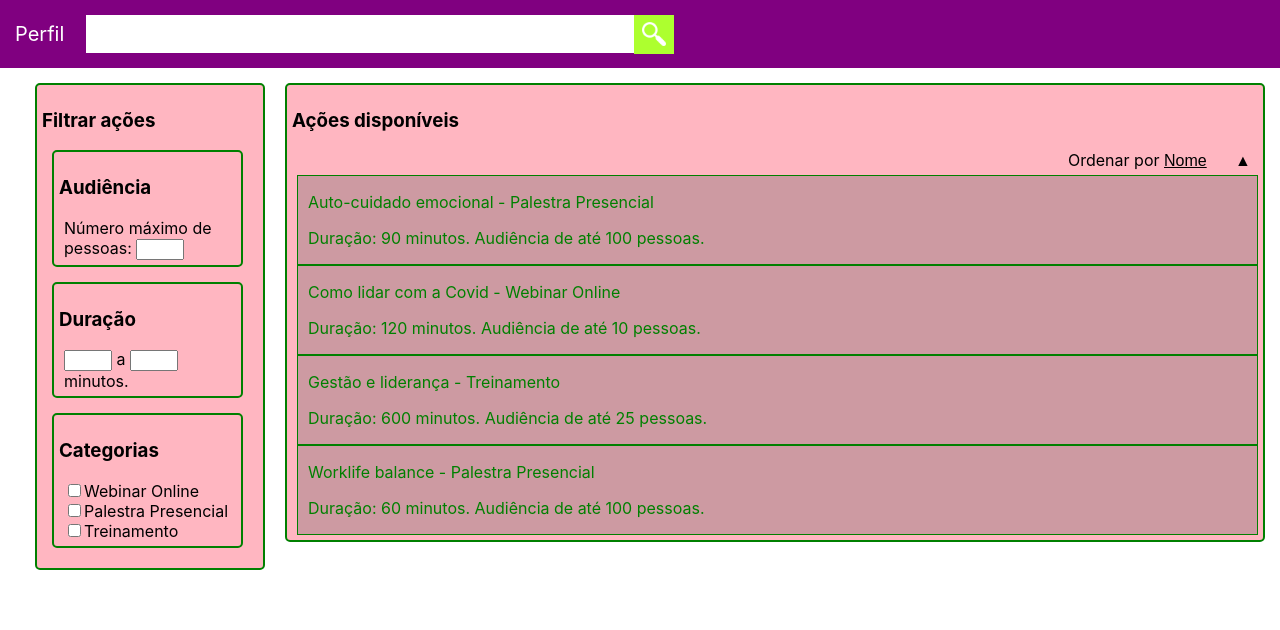
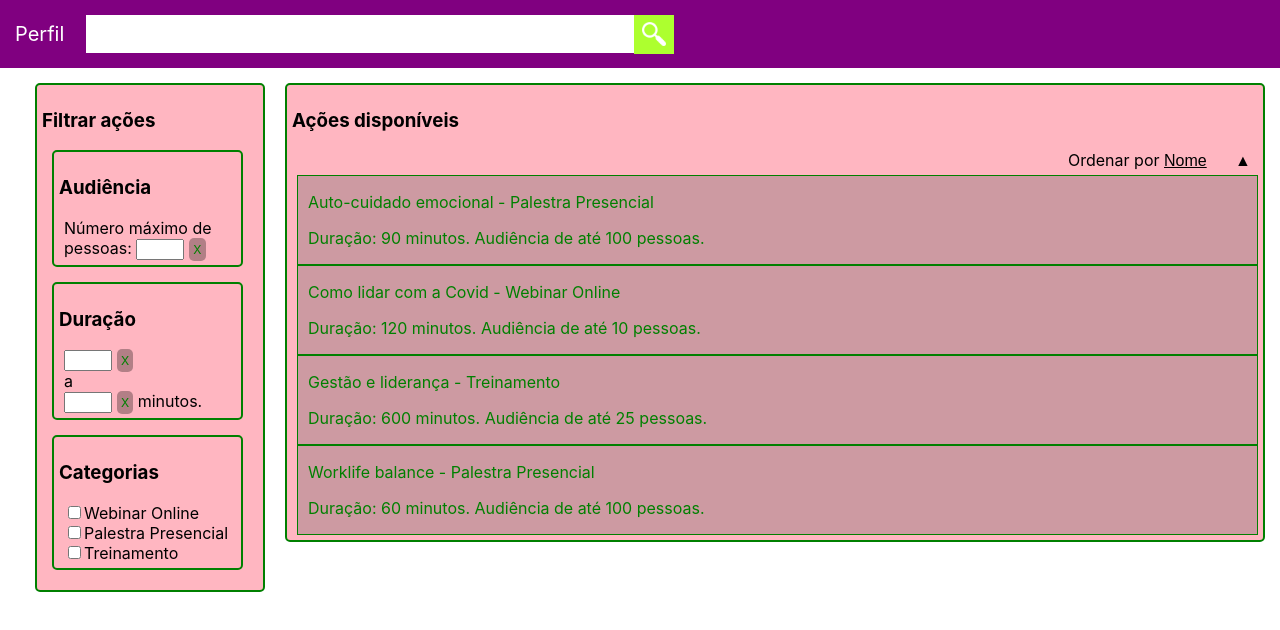
Before and after one commit to pedroqueiroga/moodar-selecao, a React (Create React App) app: page /search in a window 1280 px wide. Shown: the top 630 px of the page. Built offline with nearby package versions, Linux system fonts and the light colour scheme.

Commit message:
Implements duration filter
and button to clean filter

```diff
--- a/src/components/SearchPage/FilterBox/FilterBox.module.css
+++ b/src/components/SearchPage/FilterBox/FilterBox.module.css
@@ -1,3 +1,20 @@
 .inputNumber {
     width: 40px;
 }
+
+.cleanFilter {
+    font-size: 12px;
+    margin-left: 5px;
+    padding: 4px;
+    border-radius: 5px;
+    background-color: rgba(0,0,0,0.3);
+}
+
+.cleanFilter:hover {
+    background-color: rgba(0,0,0,0.2);
+    cursor: pointer;
+}
+
+.cleanFilter:active {
+    background-color: rgba(0,0,0,0.1);
+}
--- a/src/components/SearchPage/FilterBox/index.tsx
+++ b/src/components/SearchPage/FilterBox/index.tsx
@@ -6,13 +6,25 @@ import { Set } from 'immutable';
 
 import styles from './FilterBox.module.css';
 
-export type TFilterState = { capacity: number | undefined, duration: number | undefined, categories: Set<string> };
+export type TFilterState = {
+    capacity: number | undefined,
+    duration: {
+        min: number | undefined,
+        max: number | undefined
+    } | undefined,
+    categories: Set<string>
+};
 
 export type TFilterAction =
     | { type: 'include_cat', payload: string }
     | { type: 'remove_cat', payload: string }
     | { type: 'change_capacity', payload: number }
-    | { type: 'change_duration', payload: number }
+    | {
+        type: 'change_duration', payload: {
+            min: number | undefined,
+            max: number | undefined
+        }
+    }
 
 export function filterReducer(state: TFilterState, action: TFilterAction) {
     switch (action.type) {
@@ -35,7 +47,7 @@ export function filterReducer(state: TFilterState, action: TFilterAction) {
     }
 }
 
-function FilterBox({ changeFilters }: { changeFilters: Dispatch<any> }) {
+function FilterBox({ changeFilters }: { changeFilters: Dispatch<TFilterAction> }) {
 
     const [duration, setDuration] = useState({ min: NaN, max: NaN });
     const [capacity, setCapacity] = useState(NaN);
@@ -44,6 +56,14 @@ function FilterBox({ changeFilters }: { changeFilters: Dispatch<any> }) {
         console.log('duration', duration);
         console.log('capacity', capacity);
     });
+
+    useEffect(() => {
+        changeFilters({ type: 'change_capacity', payload: capacity });
+    }, [capacity]);
+
+    useEffect(() => {
+        changeFilters({ type: 'change_duration', payload: { ...duration } });
+    }, [duration]);
 
     function getMembers(catsEnum: TCategory): string[] {
         return Object.keys(catsEnum).map(key => catsEnum[key])
@@ -62,7 +82,6 @@ function FilterBox({ changeFilters }: { changeFilters: Dispatch<any> }) {
     function onCapacityChangeHandler(e: React.ChangeEvent<HTMLInputElement>) {
         const newCapacity: number = parseInt(e.target.value)
         setCapacity(newCapacity);
-        changeFilters({ type: 'change_capacity', payload: newCapacity });
     }
 
     function onMinDurationChangeHandler(e: React.ChangeEvent<HTMLInputElement>) {
@@ -87,6 +106,12 @@ function FilterBox({ changeFilters }: { changeFilters: Dispatch<any> }) {
                     value={capacity.toString()}
                     onChange={onCapacityChangeHandler}
                 />
+                <a
+                    className={styles.cleanFilter}
+                    onClick={() => setCapacity(NaN)}
+                >
+                    X
+                </a>
             </Box>
             <Box title="Duração">
 
@@ -97,7 +122,15 @@ function FilterBox({ changeFilters }: { changeFilters: Dispatch<any> }) {
                     value={duration.min.toString()}
                     onChange={onMinDurationChangeHandler}
                 />
+                <a
+                    className={styles.cleanFilter}
+                    onClick={() => setDuration({ ...duration, min: NaN })}
+                >
+                    X
+                </a>
+                <br />
                 <span> a </span>
+                <br />
                 <input
                     className={styles.inputNumber}
                     type="number"
@@ -105,6 +138,12 @@ function FilterBox({ changeFilters }: { changeFilters: Dispatch<any> }) {
                     value={duration.max.toString()}
                     onChange={onMaxDurationChangeHandler}
                 />
+                <a
+                    className={styles.cleanFilter}
+                    onClick={() => setDuration({ ...duration, max: NaN })}
+                >
+                    X
+                </a>
                 <span> minutos.</span>
             </Box>
             <Box title="Categorias">
--- a/src/components/SearchPage/index.tsx
+++ b/src/components/SearchPage/index.tsx
@@ -44,6 +44,8 @@ function SearchPage() {
         queries,
         state.categories,
         state.capacity,
+        state.duration?.min,
+        state.duration?.max,
         sortState.sortAttr,
         sortState.reverse,
     );
--- a/src/services/api.ts
+++ b/src/services/api.ts
@@ -14,6 +14,8 @@ export function fetchActionsByAttrs(
     titlesCategories: Set<string> = Set(),
     mustHaveCats: Set<string> = Set(),
     maximumCapacity: number = NaN,
+    minimumDuration: number = NaN,
+    maximumDuration: number = NaN,
     sortBy?: string,
     reverse: boolean = false,
 ): List<ActionModel> {
@@ -29,8 +31,14 @@ export function fetchActionsByAttrs(
             cleanTcs.find(tc => cleanActionTitle.includes(tc));
         const respectsMaximumCap = isNaN(maximumCapacity) ||
             (action.capacity <= maximumCapacity);
+        const inDurationRange = (isNaN(minimumDuration) ||
+            (action.duration >= minimumDuration)) && (isNaN(maximumDuration) ||
+                (action.duration <= maximumDuration))
 
-        return containsTc && containsMHC && respectsMaximumCap;
+        return containsTc &&
+            containsMHC &&
+            respectsMaximumCap &&
+            inDurationRange;
     });
 
     return sortBy ?
```
